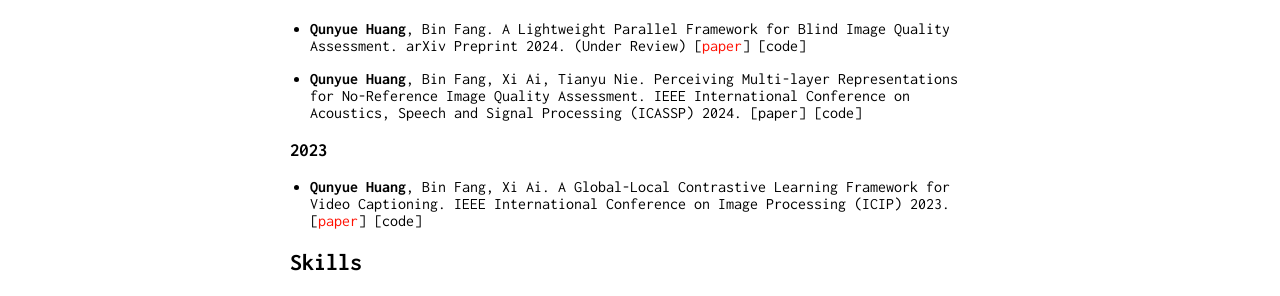
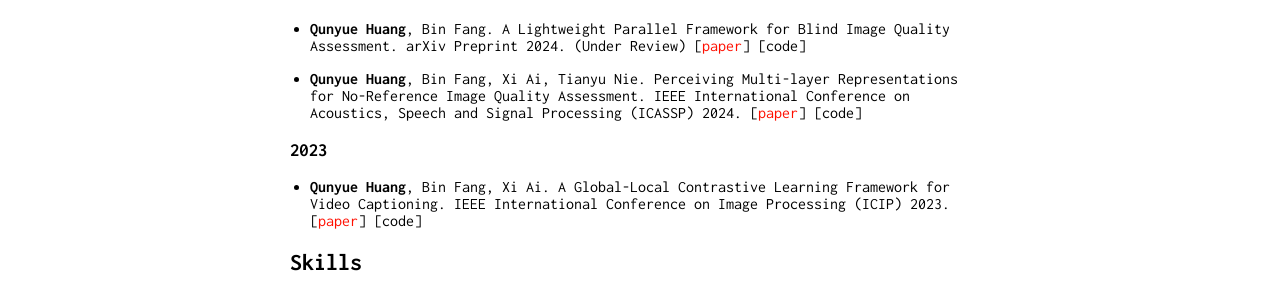
Before and after one commit to qunyuehuang/qunyuehuang.github.io, a Jekyll site: the page built from index.md, in a window 1280 px wide. Shown: the part 768-1064 px from the top of the page. Built offline with Jekyll 4.4.1, drawn with Linux system fonts in a browser that asks for light colours; our own code applies the rules of GitHub Pages for plain Markdown files; part of the change alters nothing that is shown.

```diff
--- a/index.md
+++ b/index.md
@@ -31,7 +31,7 @@ Image quality Assessment (IQA), Video Captioning (VC)
 
 * **Qunyue Huang**, Bin Fang. A Lightweight Parallel Framework for Blind Image Quality Assessment. arXiv Preprint 2024. (Under Review) [[paper](https://arxiv.org/pdf/2402.12043.pdf)] [code]
 
-* **Qunyue Huang**, Bin Fang, Xi Ai, Tianyu Nie. Perceiving Multi-layer Representations for No-Reference Image Quality Assessment. IEEE International Conference on Acoustics, Speech and Signal Processing (ICASSP) 2024. [paper] [code]
+* **Qunyue Huang**, Bin Fang, Xi Ai, Tianyu Nie. Perceiving Multi-layer Representations for No-Reference Image Quality Assessment. IEEE International Conference on Acoustics, Speech and Signal Processing (ICASSP) 2024. [[paper](https://ieeexplore.ieee.org/document/10446552)] [code]
 
 ### 2023
 
```
